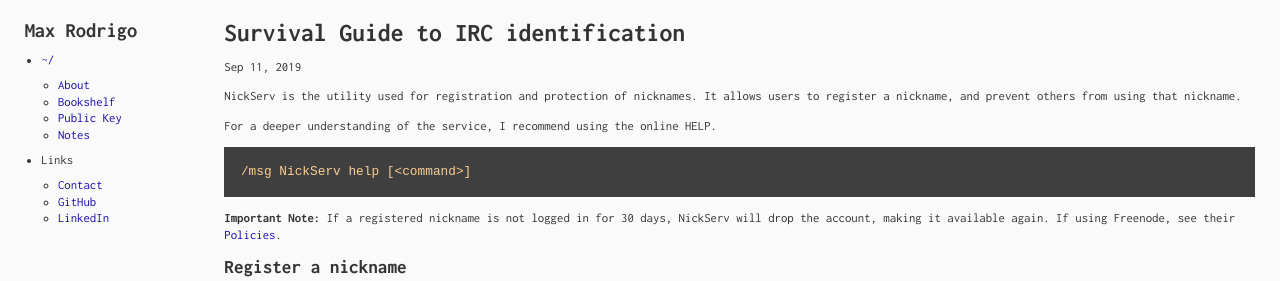
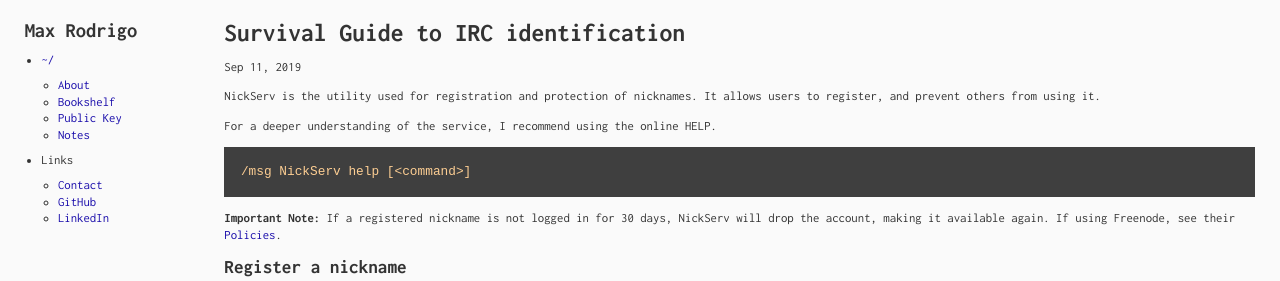
Before and after one commit to maxrodrigo/maxrodrigo.github.io, a Jekyll site: the page built from _posts/2019-09-11-survival-guide-to-irc-identification.md, in a window 1280 px wide. Shown: the top 281 px of the page. Built offline with Jekyll 4.4.1, drawn with Linux system fonts in a browser that asks for light colours.

Commit message:
Fix notes

```diff
--- a/_posts/2019-09-11-survival-guide-to-irc-identification.md
+++ b/_posts/2019-09-11-survival-guide-to-irc-identification.md
@@ -1,7 +1,7 @@
 ---
 title: Survival Guide to IRC identification
 ---
-NickServ is the utility used for registration and protection of nicknames. It allows users to register a nickname, and prevent others from using that nickname.
+NickServ is the utility used for registration and protection of nicknames. It allows users to register, and prevent others from using it.
 
 For a deeper understanding of the service, I recommend using the online HELP.
 
```
